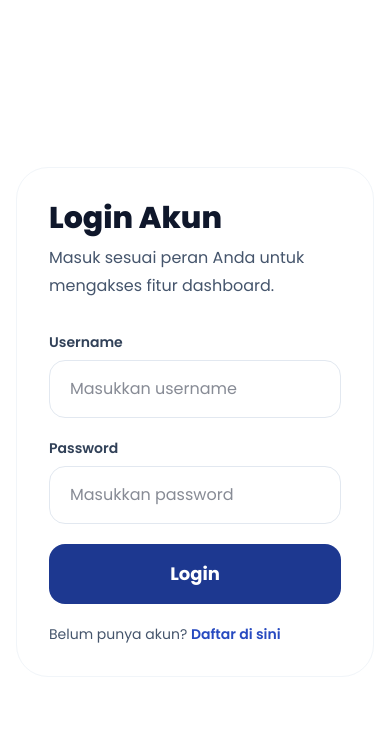
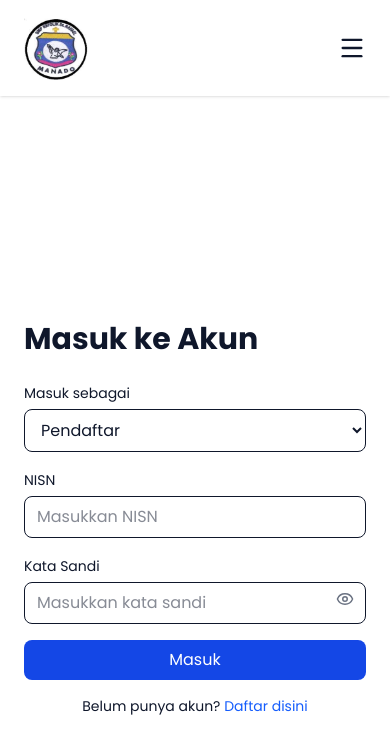
Before and after one commit to mrco23/rpl, a React (Vite) app in the folder fe/: page /login in a window 390 px wide. Shown: the top 754 px of the page. Built offline with nearby package versions, Linux system fonts and the light colour scheme; no server answers.

Commit message:
membuat login

```diff
--- a/fe/src/App.jsx
+++ b/fe/src/App.jsx
@@ -6,7 +6,7 @@ import AchievementsPage from "./pages/public/AchievementsPage";
 import FacilitiesPage from "./pages/public/FacilitiesPage";
 import NewsPage from "./pages/public/NewsPage";
 import GuidePage from "./pages/public/GuidePage";
-import LoginPage from "./pages/public/LoginPage";
+import LoginPage from "./pages/auth/LoginPage";
 import RegisterPage from "./pages/public/RegisterPage";
 import AdminOverviewPage from "./pages/admin/AdminOverviewPage";
 import AdminProfilePage from "./pages/admin/AdminProfilePage";
--- a/fe/src/components/common/Navbar.jsx
+++ b/fe/src/components/common/Navbar.jsx
@@ -1,12 +1,15 @@
 import React, { useState } from "react";
 import logo from "@assets/logo.jpeg";
-import { ChevronDown } from "lucide-react";
+import { ChevronDown, Menu, X } from "lucide-react";
 import { useLocation } from "react-router";
+import { useNavigate } from "react-router"; //for login
 
 function Navbar() {
   const [openDropdown, setOpenDropdown] = useState(null);
   const [openModal, setOpenModal] = useState(null);
+  const [isOpen, setIsOpen] = useState(false);
   const location = useLocation();
+  const navigate = useNavigate();
 
   const handleDropdown = (menu) => {
     setOpenDropdown(openDropdown === menu ? null : menu);
@@ -15,6 +18,7 @@ function Navbar() {
   const handleModal = (content) => {
     setOpenModal(content);
     setOpenDropdown(null);
+    setIsOpen(false);
   };
 
   return (
@@ -23,7 +27,7 @@ function Navbar() {
         <div className="max-w-7xl mx-auto px-6 py-4 flex items-center justify-between">
           {/* Logo */}
           <div className="flex items-center gap-2">
-            <img src={logo} alt="logo" className="w-17 h-17 object-contain" />
+            <img src={logo} alt="logo" className="w-16 h-16 object-contain" />
           </div>
 
           {/* Menu */}
@@ -112,7 +116,7 @@ function Navbar() {
                     Ekstrakurikuler
                   </p>
                   <p
-                    onClick={() => handleModal("guru")}
+                    onClick={() => handleModal("prestasi")}
                     className="p-2 hover:bg-gray-100 cursor-pointer"
                   >
                     Prestasi Siswa
@@ -141,16 +145,81 @@ function Navbar() {
             </li>
           </ul>
 
-          {/* Button */}
+          {/* Button DESKTOP*/}
           <div className="hidden md:flex space-x-4">
-            <button className="text-blue-900 border border-blue-900 p-3 rounded-2xl font-medium hover:underline">
+            <button
+              onClick={() => navigate("/login")}
+              className="text-blue-900 border border-blue-900 p-3 rounded-2xl font-medium hover:underline cursor-pointer"
+            >
               Masuk
             </button>
-            <button className="bg-blue-800 text-white px-4 py-2 border rounded-2xl hover:bg-blue-900 transition">
+            <button className="bg-blue-800 text-white px-4 py-2 border rounded-2xl hover:bg-blue-900 transition cursor-pointer">
               Daftar Sekarang
             </button>
           </div>
+
+          {/* ✅ HAMBURGER BUTTON (MOBILE) */}
+          <button className="md:hidden" onClick={() => setIsOpen(!isOpen)}>
+            {isOpen ? <X size={28} /> : <Menu size={28} />}
+          </button>
         </div>
+
+        {isOpen && (
+          <div className="md:hidden px-6 pb-4 space-y-4 text-gray-700 font-medium">
+            <p className="cursor-pointer">Beranda</p>
+
+            <div>
+              <p
+                onClick={() => handleDropdown("tentang")}
+                className="flex justify-between cursor-pointer"
+              >
+                Tentang <ChevronDown size={16} />
+              </p>
+              {openDropdown === "tentang" && (
+                <div className="ml-4 mt-2 space-y-2 text-sm">
+                  <p onClick={() => handleModal("sejarah")}>Sejarah Sekolah</p>
+                  <p onClick={() => handleModal("visi")}>Visi Misi</p>
+                  <p onClick={() => handleModal("kepsek")}>Sambutan Kepsek</p>
+                  <p onClick={() => handleModal("fasilitas")}>Fasilitas</p>
+                </div>
+              )}
+            </div>
+
+            <div>
+              <p
+                onClick={() => handleDropdown("akademik")}
+                className="flex justify-between cursor-pointer"
+              >
+                Akademik <ChevronDown size={16} />
+              </p>
+              {openDropdown === "akademik" && (
+                <div className="ml-4 mt-2 space-y-2 text-sm">
+                  <p onClick={() => handleModal("kurikulum")}>
+                    Program Unggulan
+                  </p>
+                  <p onClick={() => handleModal("guru")}>Ekstrakurikuler</p>
+                  <p onClick={() => handleModal("prestasi")}>Prestasi</p>
+                </div>
+              )}
+            </div>
+
+            <p className="cursor-pointer">Panduan</p>
+            <p className="cursor-pointer">Berita</p>
+
+            {/* BUTTON MOBILE */}
+            <div className="flex flex-col gap-2 pt-2">
+              <button
+                onClick={() => navigate("/login")}
+                className="border border-blue-900 py-2 rounded-xl"
+              >
+                Masuk
+              </button>
+              <button className="bg-blue-800 text-white py-2 rounded-xl">
+                Daftar Sekarang
+              </button>
+            </div>
+          </div>
+        )}
       </nav>
 
       {/* MODAL */}
@@ -209,7 +278,7 @@ function Navbar() {
               </>
             )}
 
-            {openModal === "kurikulum" && (
+            {openModal === "prestasi" && (
               <>
                 <h2 className="text-xl font-bold mb-2">Prestasi Siswa</h2>
                 <p>Ini isi Prestasi Siswa</p>
--- /dev/null
+++ b/fe/src/pages/auth/LoginPage.jsx
@@ -0,0 +1,178 @@
+import React, { useState } from "react";
+import PublicLayout from "@components/layout/PublicLayout";
+import hero from "@assets/login.jpg";
+import { Eye, EyeOff } from "lucide-react";
+import { loginService } from "@services/authService.js";
+import useAuth from "@contexts/useAuth.js";
+import { useNavigate } from "react-router";
+
+export default function LoginPage() {
+  const [role, setRole] = useState("pendaftar");
+  const [showPassword, setShowPassword] = useState(false);
+  const { login } = useAuth();
+  const navigate = useNavigate();
+  const [error, setError] = useState("");
+  const [submitting, setSubmitting] = useState(false);
+  const [identifier, setIdentifier] = useState("");
+  const [password, setPassword] = useState("");
+
+  const handleLogin = async (e) => {
+    e.preventDefault();
+
+    if (!identifier || !password) {
+      setError("identifier dan password wajib diisi");
+      setSubmitting(false);
+      return;
+    }
+    setSubmitting(true);
+    setError("");
+
+    try {
+      // ✅ buat payload sesuai role
+      let payload = {
+        password,
+        role,
+      };
+
+      if (role === "pendaftar") {
+        payload.nisn = identifier;
+      } else {
+        payload.username = identifier;
+      }
+
+      const data = await loginService(payload);
+
+      console.log(data);
+      login(data);
+
+      const userRole = data.role.toLowerCase();
+
+      const roleRedirect = {
+        admin: "/admin",
+        verifikator: "/verifier",
+        pendaftar: "/applicant",
+      };
+
+      navigate(roleRedirect[userRole] || "/");
+    } catch (err) {
+      console.log("ERROR:", err.response?.data);
+      setError(err.response?.data?.message || "Login gagal");
+    } finally {
+      setSubmitting(false);
+    }
+  };
+
+  return (
+    <PublicLayout hideFooter>
+      <div className="min-h-screen flex">
+        {/* LEFT SIDE */}
+        <div className="hidden md:flex w-1/2 min-h-screen relative overflow-hidden">
+          {/* ✅ BACKGROUND IMAGE (BLUR) */}
+          <div
+            className="absolute inset-0 bg-cover bg-center blur-sm scale-105"
+            style={{ backgroundImage: `url(${hero})` }}
+          ></div>
+
+          {/* ✅ OVERLAY GELAP */}
+          <div className="absolute inset-0 bg-black/50"></div>
+
+          {/* ✅ CONTENT (TIDAK BLUR) */}
+          <div className="relative z-10 w-full flex flex-col justify-center p-16 text-white">
+            <h1 className="text-4xl font-bold mb-4">
+              Satu Platform untuk Seluruh Proses Pendaftaran
+            </h1>
+            <p className="text-lg">
+              Dirancang agar admin, verifikator, dan pendaftar bekerja lebih
+              cepat dengan alur yang terstruktur.
+            </p>
+            <p className="mt-6 text-sm opacity-80">
+              SMP Katolik St. Rafael Manado
+            </p>
+          </div>
+        </div>
+
+        {/* RIGHT SIDE */}
+        <div className="flex w-full md:w-1/2 items-center justify-center px-6">
+          <form onSubmit={handleLogin} className="w-full max-w-md">
+            <h2 className="text-3xl font-bold mb-6">Masuk ke Akun</h2>
+
+            {/* ROLE */}
+            <div className="mb-4">
+              <label className="text-sm">Masuk sebagai</label>
+              <select
+                value={role}
+                onChange={(e) => {
+                  setRole(e.target.value);
+                  setIdentifier(e.target.value);
+                }}
+                className="w-full border rounded-lg px-3 py-2 mt-1 focus:ring-2 focus:ring-blue-500"
+              >
+                <option value="pendaftar">Pendaftar</option>
+                <option value="verifikator">Verifikator</option>
+                <option value="admin">Admin</option>
+              </select>
+            </div>
+
+            {/* EMAIL */}
+            <div className="mb-4">
+              <label className="text-sm">
+                {role === "pendaftar" ? "NISN" : "username  "}
+              </label>
+              <input
+                type="text"
+                required
+                placeholder={
+                  role === "pendaftar" ? "Masukkan NISN" : "Masukkan username"
+                }
+                value={identifier}
+                onChange={(e) => setIdentifier(e.target.value)}
+                className="w-full border rounded-lg px-3 py-2 mt-1 focus:ring-2 focus:ring-blue-500"
+              />
+            </div>
+
+            {/* PASSWORD */}
+            <div className="mb-4 relative">
+              <label className="text-sm">Kata Sandi</label>
+              <input
+                type={showPassword ? "text" : "password"}
+                required
+                placeholder="Masukkan kata sandi"
+                value={password}
+                onChange={(e) => setPassword(e.target.value)}
+                className="w-full border rounded-lg px-3 py-2 mt-1 pr-10 focus:ring-2 focus:ring-blue-500"
+              />
+              <span
+                onClick={() => setShowPassword(!showPassword)}
+                className="absolute right-3 top-9 cursor-pointer text-gray-500"
+              >
+                {showPassword ? <EyeOff size={18} /> : <Eye size={18} />}
+              </span>
+            </div>
+
+            {error && (
+              <div className="bg-red-100 text-red-600 p-2 rounded mb-3 text-sm">
+                {error}
+              </div>
+            )}
+            {/* BUTTON */}
+            <button
+              type="submit"
+              disabled={submitting}
+              className="w-full bg-blue-700 text-white py-2 rounded-lg hover:bg-blue-800 transition"
+            >
+              {submitting ? "Memproses..." : "Masuk"}
+            </button>
+
+            {/* REGISTER */}
+            <p className="text-sm text-center mt-4">
+              Belum punya akun?{" "}
+              <span className="text-blue-600 cursor-pointer">
+                Daftar disini
+              </span>
+            </p>
+          </form>
+        </div>
+      </div>
+    </PublicLayout>
+  );
+}
--- a/fe/src/pages/public/LandingPage.jsx
+++ b/fe/src/pages/public/LandingPage.jsx
@@ -13,40 +13,37 @@ export default function LandingPage() {
           {/* Background Image */}
           <div
             className="absolute inset-0 bg-cover bg-center"
-                        style={{backgroundImage: `url(${hero})`}}
+            style={{ backgroundImage: `url(${hero})` }}
           >
-                        <div className="absolute inset-0 bg-black/40"></div>
-                        {" "}
+            <div className="absolute inset-0 bg-black/40"></div>{" "}
             {/* overlay gelap */}
           </div>
 
           {/* Content */}
-                    <div
-                        className="relative z-10 flex flex-col justify-center items-start h-full max-w-6xl mx-auto px-6 text-white">
+          <div className="relative z-10 flex flex-col justify-center items-start h-full max-w-6xl mx-auto px-6 text-white">
             <h1 className="text-4xl md:text-6xl font-bold mb-4">
-                            SMP KATOLIK <br/> ST.RAFAEL MANADO
+              SMP KATOLIK <br /> ST.RAFAEL MANADO
             </h1>
             <p className="text-lg md:text-xl mb-6 max-w-xl">
-                            Lorem ipsum dolor sit amet, consectetur adipiscing elit, sed do
-                            eiusmod tempor incididunt ut labore et dolore magna aliqua. Ut
-                            enim ad minim veniam, quis nostrud exercitation
+              Selamat datang di SMP Katolik St. Rafael Manado, sekolah yang
+              berkomitmen membentuk generasi berkarakter, berprestasi, dan
+              berlandaskan nilai-nilai iman. Bergabunglah bersama kami untuk
+              masa depan yang lebih baik.
             </p>
             <div className="flex gap-4">
-                            <button
-                                className="bg-blue-600 text-white px-6 py-3 rounded-lg hover:bg-blue-700 transition">
+              <button className="bg-blue-600 text-white px-6 py-3 rounded-lg hover:bg-blue-700 transition cursor-pointer">
                 Daftar Sekarang
               </button>
-                            <button
-                                className="border border-white px-6 py-3 rounded-lg hover:bg-white hover:text-black transition">
+              <button className="border border-white px-6 py-3 rounded-lg hover:bg-white hover:text-black transition cursor-pointer">
                 Pelajari Lebih Lanjut
               </button>
             </div>
           </div>
         </section>
-                <AboutSection/>
-                <QuotePage/>
-                <AchievementsPage/>
-                <NewsPage/>
+        <AboutSection />
+        <QuotePage />
+        <AchievementsPage />
+        <NewsPage />
       </main>
     </PublicLayout>
   );
```
Also changed, not shown: fe/src/assets/login.jpg (added). Lines whose indentation alone changed are shown as unchanged.
